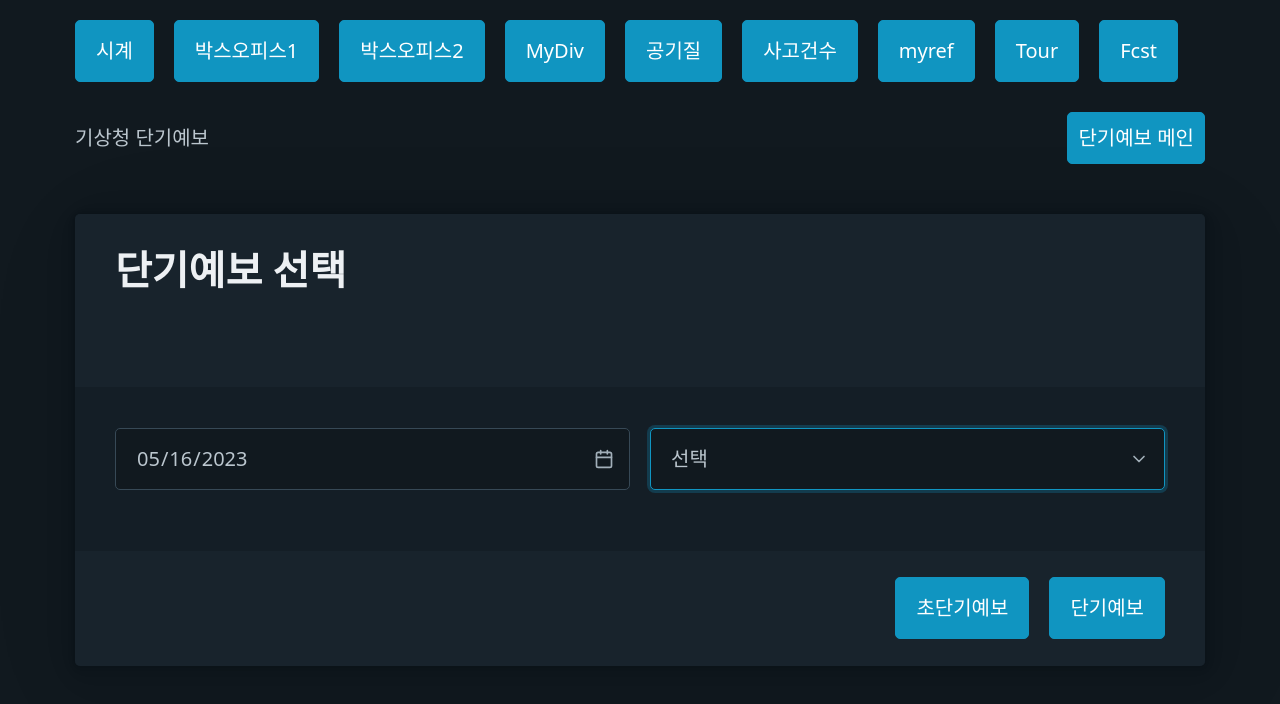
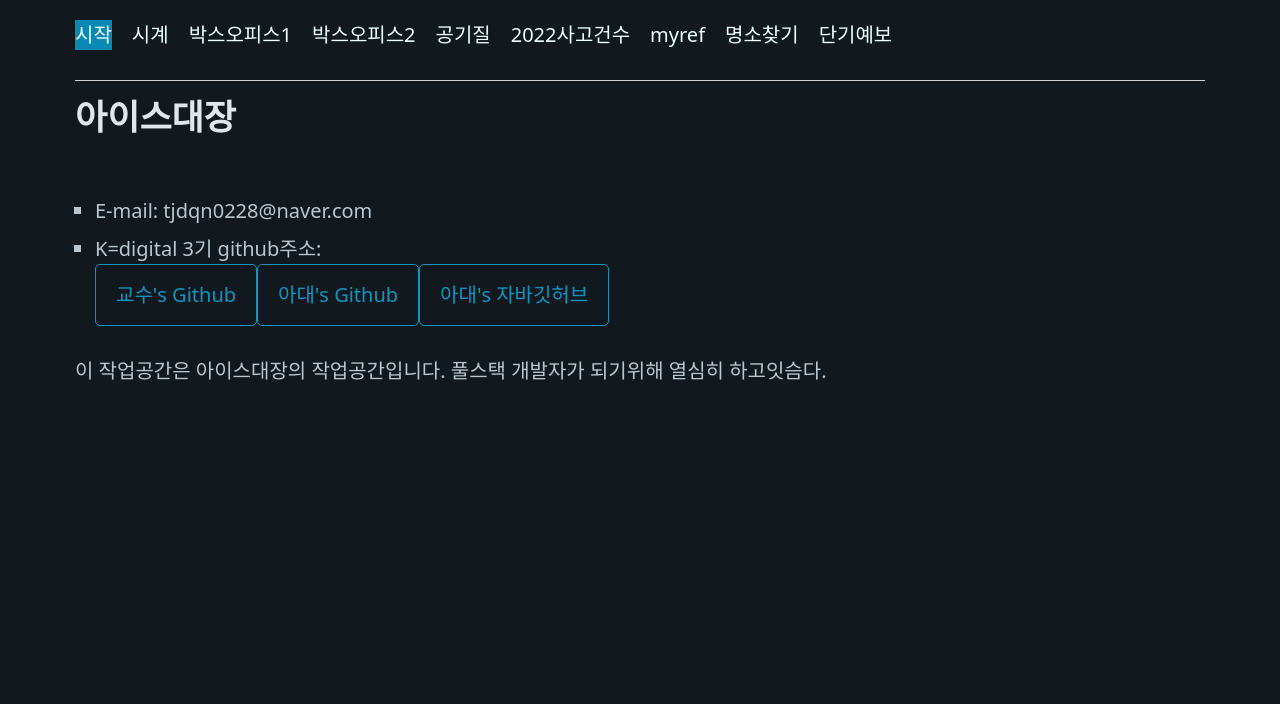
Before and after one commit to icecaptin/k-digital_React, a React (Create React App) app: page / in a window 1280 px wide. Shown: the top 704 px of the page. Built offline with nearby package versions, Linux system fonts and the light colour scheme.

Commit message:
20230524_잡다한거 수정

```diff
--- a/src/01/Hello.css
+++ /dev/null
@@ -1,5 +0,0 @@
-hgroup {
-    display: flex;
-    justify-content: center;
-    align-items: center;
-}
--- a/src/01/Hello.js
+++ b/src/01/Hello.js
@@ -1,26 +1,20 @@
-import logo from '../logo.svg';
-import './Hello.css';
-
 const Hello = () => {
-    let name = 'yang';
-    let git = 'https://github.com/icecaptin';
-
-
     return (
         <>
             <main className='container'>
-                <article data-theme='dark'>
-                    <div>
-                        <img src={logo} alt='react' className='imgspin' />
-                        <footer>
-                            <hgroup>
-                                <h1>yayaya</h1>
-                                <h1>{name}</h1>
-                                <h1><a href={git}>{git}</a></h1>
-                            </hgroup>
-                        </footer>
-                    </div>
-                </article>
+                <h2>아이스대장</h2>
+                <ul>
+                    <li>E-mail: tjdqn0228@naver.com</li>
+                    <li>
+                        K=digital 3기 github주소: <br />
+                        <a href="https://github.com/pnumin/K-digital-2023-3" role="button" class="outline">교수's Github</a>
+                        <a href="https://github.com/icecaptin" role="button" class="outline">아대's Github</a>
+                        <a href="https://github.com/icecaptin/JavaBasic" role="button" class="outline">아대's 자바깃허브</a>
+                    </li>
+                </ul>
+                <p>
+                    이 작업공간은 아이스대장의 작업공간입니다. 풀스택 개발자가 되기위해 열심히 하고잇슴다.
+                </p>
             </main>
         </>
     );
--- a/src/02/MyClock.js
+++ b/src/02/MyClock.js
@@ -1,11 +1,9 @@
 import MyClockTime from './MyClockTime';
-import MyClockImage from "./MyClockImage";
 const MyClock = () => {
     return (
         <>
             <article data-theme='dark'>
                 <div>
-                    <MyClockImage />
                     <MyClockTime />
                 </div>
             </article>
--- a/src/02/MyClockImage.js
+++ /dev/null
@@ -1,12 +0,0 @@
-import logo from '../logo.svg';
-
-const MyClockImage = () => {
-    return (
-        <>
-            <div>
-                <img src={logo} alt='react' className='imgspin' />
-            </div>
-        </>
-    )
-}
-export default MyClockImage;
--- a/src/10_FcstView/FcstMain.js
+++ b/src/10_FcstView/FcstMain.js
@@ -45,7 +45,7 @@ const FcstMain = () => {
   };
 
   const ops = xy.map((item) => (
-    <option value={item["행정구역코드"]} key={item["행정구역코드"]}>
+    <option value={item["행정구역코드"]} key={item["행정구역코드"]} selected={item["1단계"] === '부산광역시'}>
       {item["1단계"]}
     </option>
   ));
@@ -64,13 +64,14 @@ const FcstMain = () => {
           </select>
         </div>
         <footer>
+          <div className={styles.linkdiv}>
             <Link to={`/ultra?date=${selectedDate}&city=${selectedCity}&x=${selectedX}&y=${selectedY}`} role="button" className={styles.linkfcst}>
               초단기예보
             </Link>
             <Link to={`/village?date=${selectedDate}&city=${selectedCity}&x=${selectedX}&y=${selectedY}`} role="button">
               단기예보
             </Link>
-
+          </div>
         </footer>
       </article>
     </>
--- a/src/10_FcstView/FcstMain.module.css
+++ b/src/10_FcstView/FcstMain.module.css
@@ -1,3 +1,4 @@
 .linkfcst{
+    margin-left: 765px;
     margin-right: 20px;
 }
--- a/src/App.css
+++ b/src/App.css
@@ -1,44 +1,5 @@
-.App {
-  text-align: center;
-}
-
-.App-logo {
-  height: 40vmin;
-  pointer-events: none;
-}
-
-@media (prefers-reduced-motion: no-preference) {
-  .App-logo {
-    animation: App-logo-spin infinite 20s linear;
-  }
-}
-
-.App-header {
-  background-color: #282c34;
-  min-height: 100vh;
-  display: flex;
-  flex-direction: column;
-  align-items: center;
-  justify-content: center;
-  font-size: calc(10px + 2vmin);
-  color: white;
-}
-
-.App-link {
-  color: #61dafb;
-}
-
-@keyframes App-logo-spin {
-  from {
-    transform: rotate(0deg);
-  }
-  to {
-    transform: rotate(360deg);
-  }
-}
-.bts {
+div {
   color:azure;
-  float: right;
 }
 .lotto-button {
   display: flex;
--- a/src/App.js
+++ b/src/App.js
@@ -1,32 +1,31 @@
-import React, { useState, useEffect } from 'react';
+import React, { useState } from 'react';
 import './App.css';
-import { FaPlusCircle } from 'react-icons/fa';
-import Hello from './01/Hello.js'
+import Hello from './01/Hello';
 import MyClock from './02/MyClock';
 import BoxBox from './03/BoxBox';
 import BoxBox2 from './03_2/BoxBox2';
-import MyDiv from './04/MyDiv';
 import AirTable from './05_aircondition/AirTable';
 import Accident from './06_useEffect/Accident';
 import MyRef2 from './07_useref/MyRef2';
 import Tour from './08/Tour';
 import Fcst from './10_FcstView/Fcst';
 import Lotto from './번외/Lotto';
+import styles from './App.module.css';
 function App() {
-  const [page, setPage] = useState('fcst'); //기본 페이지 설정
+  const [page, setPage] = useState('hello'); //기본 페이지 설정
   const changePage = (newPage) => {
     setPage(newPage);
   };
   const getPage = () => {
     switch (page) {
+      case 'hello':
+        return <Hello />;
       case 'clock':
         return <MyClock />;
       case 'box':
         return <BoxBox />;
       case 'box2':
         return <BoxBox2 />;
-      case 'div':
-        return <MyDiv />;
       case 'air':
         return <AirTable />;
       case 'accident':
@@ -48,25 +47,26 @@ function App() {
       <main className="container" data-theme="dark">
         <nav>
           <ul>
-            <li><button onClick={() => changePage('clock')}>시계</button></li>
-            <li><button onClick={() => changePage('box')}>박스오피스1</button></li>
-            <li><button onClick={() => changePage('box2')}>박스오피스2</button></li>
-            <li><button onClick={() => changePage('div')}>MyDiv</button></li>
-            <li><button onClick={() => changePage('air')}>공기질</button></li>
-            <li><button onClick={() => changePage('accident')}>사고건수</button></li>
-            <li><button onClick={() => changePage('myref2')}>myref</button></li>
-            <li><button onClick={() => changePage('tour')}>Tour</button></li>
-            <li><button onClick={() => changePage('fcst')}>Fcst</button></li>
+          <li><div className={`${page === 'hello' ? styles.selected : ''} ${styles.hovered}`} onClick={() => changePage('hello')}>시작</div></li>
+            <li><div className={`${page === 'clock' ? styles.selected : ''} ${styles.hovered}`} onClick={() => changePage('clock')}>시계</div></li>
+            <li><div className={`${page === 'box' ? styles.selected : ''} ${styles.hovered}`} onClick={() => changePage('box')}>박스오피스1</div></li>
+            <li><div className={`${page === 'box2' ? styles.selected : ''} ${styles.hovered}`} onClick={() => changePage('box2')}>박스오피스2</div></li>
+            <li><div className={`${page === 'air' ? styles.selected : ''} ${styles.hovered}`} onClick={() => changePage('air')}>공기질</div></li>
+            <li><div className={`${page === 'accident' ? styles.selected : ''} ${styles.hovered}`} onClick={() => changePage('accident')}>2022사고건수</div></li>
+            <li><div className={`${page === 'myref2' ? styles.selected : ''} ${styles.hovered}`} onClick={() => changePage('myref2')}>myref</div></li>
+            <li><div className={`${page === 'tour' ? styles.selected : ''} ${styles.hovered}`} onClick={() => changePage('tour')}>명소찾기</div></li>
+            <li><div className={`${page === 'fcst' ? styles.selected : ''} ${styles.hovered}`} onClick={() => changePage('fcst')}>단기예보</div></li>
           </ul>
         </nav>
+        <hr />
         {getPage()}
-        {/* <footer>
+      </main>
+      {/* <footer>
           <button onClick={() => changePage('lotto')} className="lotto-button">
             <FaPlusCircle className="lotto-icon" />
             번외로또
           </button>
         </footer> */} {/* 잠시 보류*/}
-      </main>
     </>
   );
 }
--- /dev/null
+++ b/src/App.module.css
@@ -0,0 +1,11 @@
+.selected {
+    background-color: rgb(8, 136, 179);
+  }
+
+li div:hover {
+    background-color: rgb(14, 69, 219);
+  }
+  hr {
+    border: none;
+    border-top: 1px solid lightgray;
+  }
```
Also changed, not shown: src/logo.svg (deleted). Lines whose indentation alone changed are shown as unchanged.
